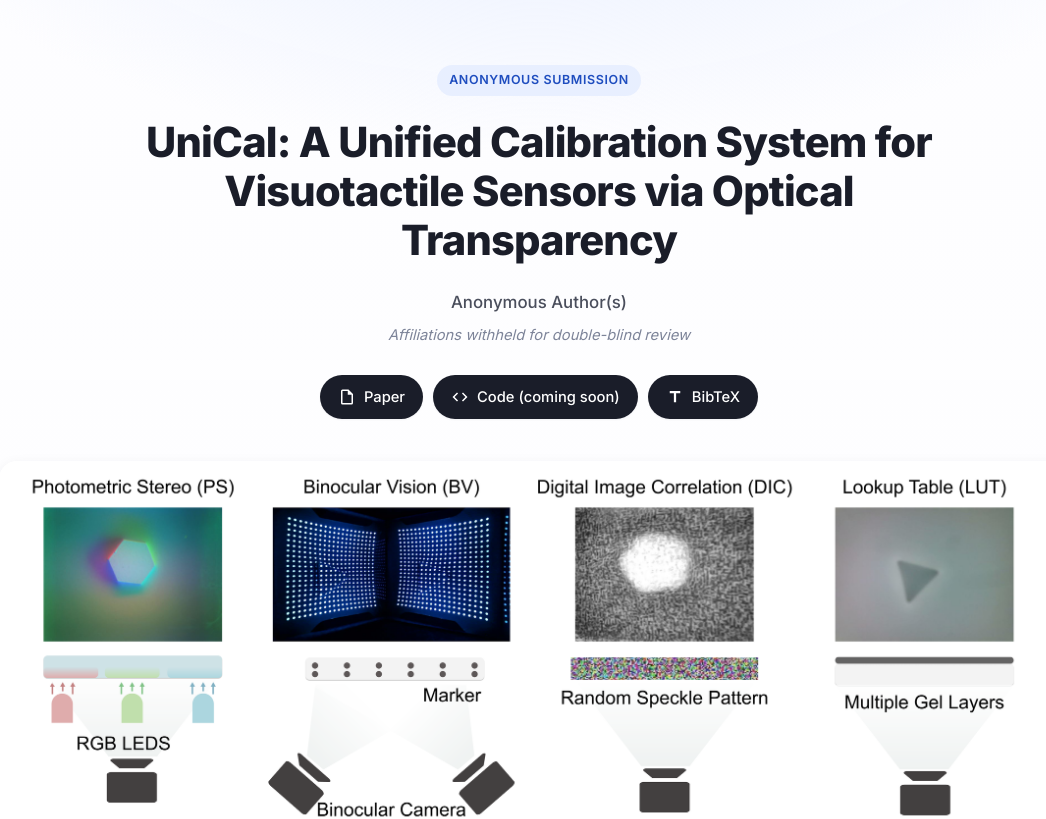
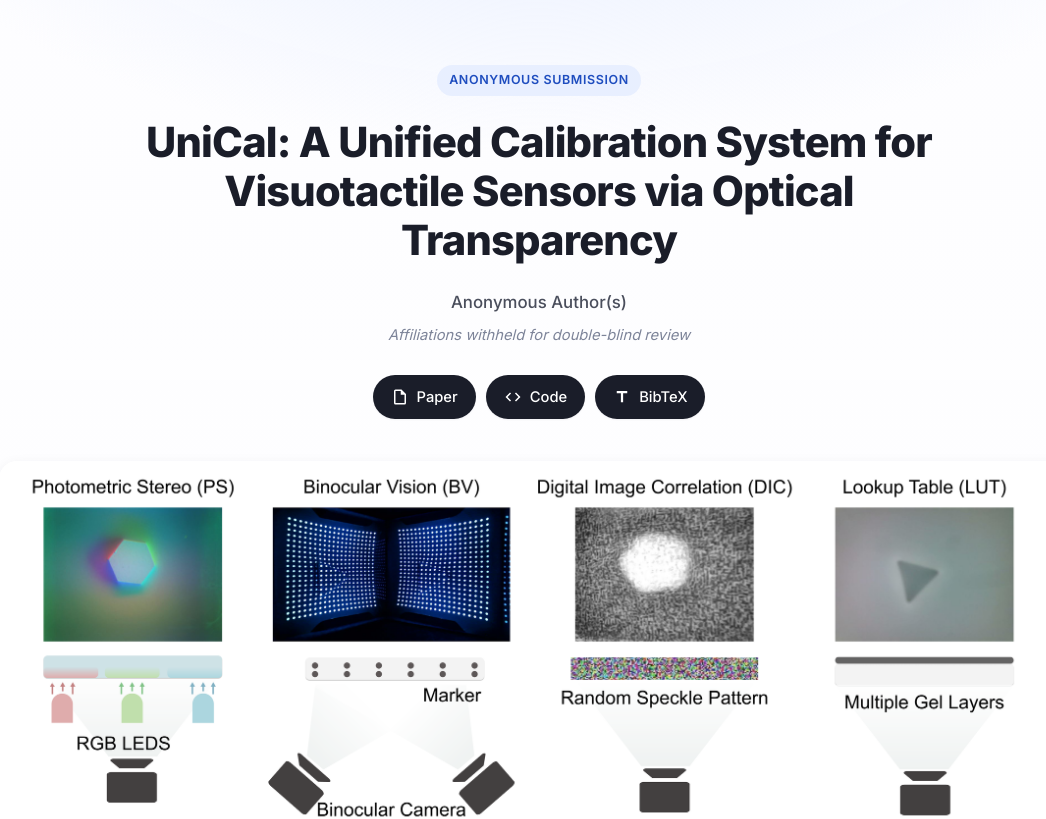
Before and after one commit to Unical-anno/UniCal-web-page, a plain HTML site: page index.html in a window 1280 px wide. Shown: the top 819 px of the page, without its empty margins (101-1147 px from the left). Drawn offline with nearby package versions, Linux system fonts and the light colour scheme.

Commit message:
Link Code button to code repo

```diff
--- a/index.html
+++ b/index.html
@@ -39,9 +39,9 @@
         <svg viewBox="0 0 24 24" width="18" height="18" fill="currentColor"><path d="M14 2H6a2 2 0 0 0-2 2v16a2 2 0 0 0 2 2h12a2 2 0 0 0 2-2V8l-6-6zm4 18H6V4h7v5h5v11z"/></svg>
         Paper
       </a>
-      <a class="link-btn" href="#" aria-label="Code">
+      <a class="link-btn" href="https://github.com/t-cmd-uu/UniCal_code" target="_blank" rel="noopener">
         <svg viewBox="0 0 24 24" width="18" height="18" fill="currentColor"><path d="M9.4 16.6 4.8 12l4.6-4.6L8 6l-6 6 6 6 1.4-1.4zm5.2 0L19.2 12l-4.6-4.6L16 6l6 6-6 6-1.4-1.4z"/></svg>
-        Code (coming soon)
+        Code
       </a>
       <a class="link-btn" href="#bibtex">
         <svg viewBox="0 0 24 24" width="18" height="18" fill="currentColor"><path d="M5 4v3h5.5v12h3V7H19V4z"/></svg>
```
